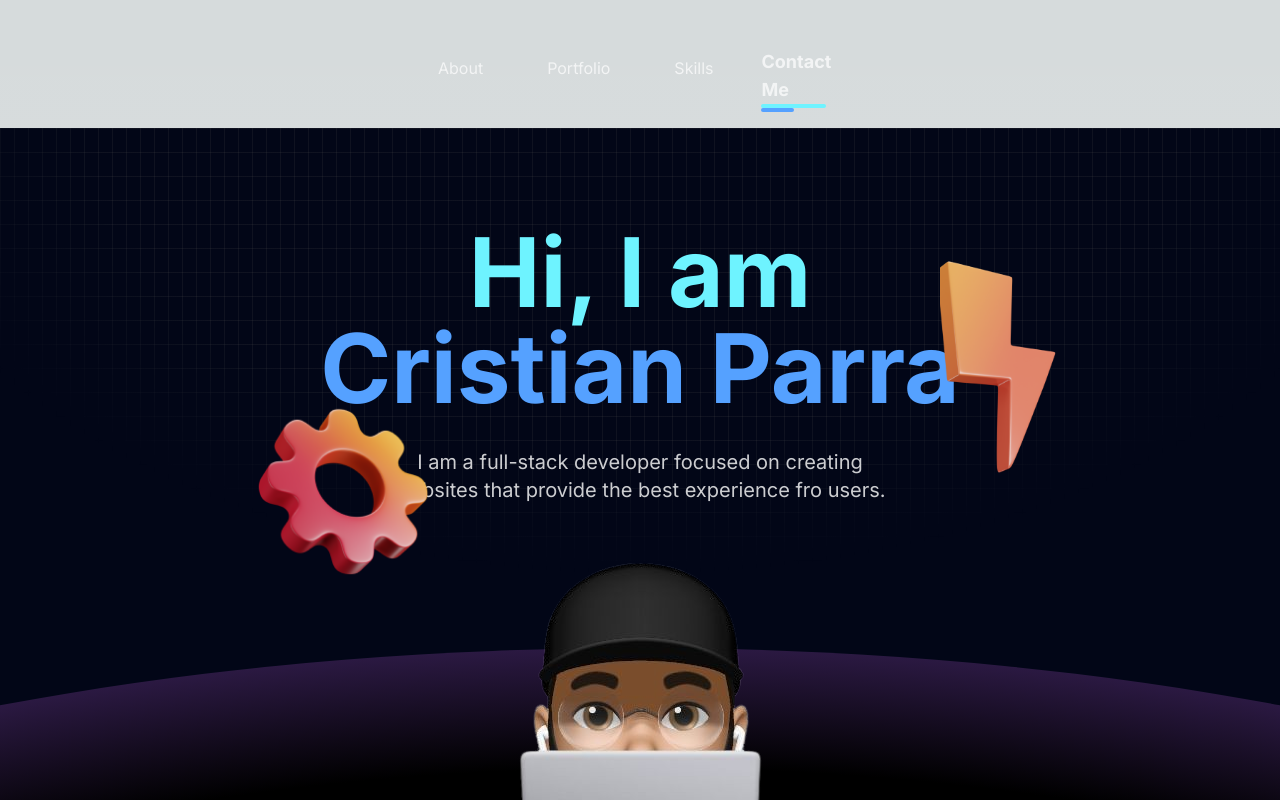
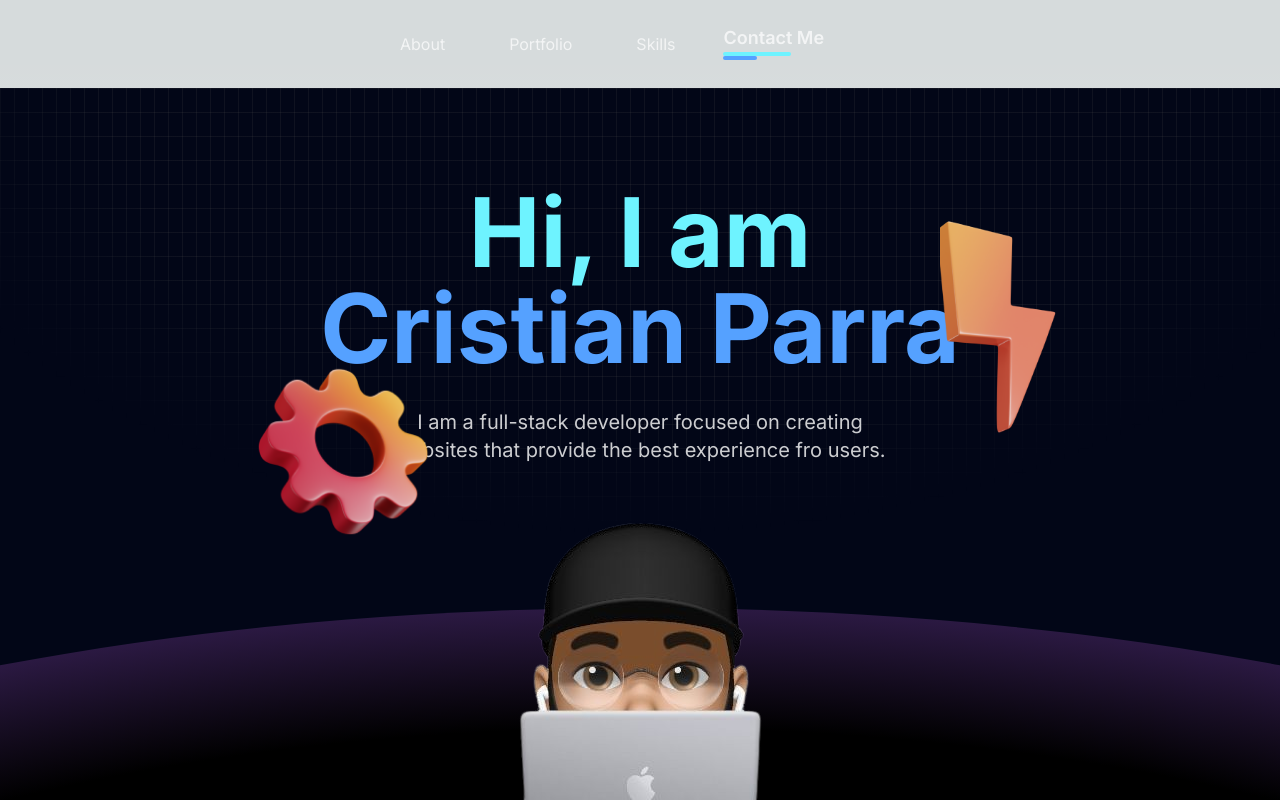
Before and after one commit to JonathanVargas0111/portfolio-orange, a Next.js app: page / in a window 1280 px wide. Shown: the top 800 px of the page. Built offline with nearby package versions, Linux system fonts and the light colour scheme.

Commit message:
fix: correct padding top

```diff
--- a/src/components/Navbar.tsx
+++ b/src/components/Navbar.tsx
@@ -43,8 +43,8 @@ const Navbar = () => {
 
     return (
 
-        <div className='text-white/70 pt-6'>
-            <div className="hidden md:flex items-start px-4 py-2 mx-auto max-w-[500px]">
+        <div className='text-white/70'>
+            <div className="hidden md:flex items-start px-4 py-2 mx-auto max-w-xl ">
                 <ul className='flex flex-row p-4 space-x-8'>
                     {
                         navLinks.map((link, index) => (
@@ -57,7 +57,7 @@ const Navbar = () => {
                     }
                     <li>
                         <a href="#contact" className='group'>
-                            <h1 className='text-lg font-bold text-white/70 cursor-pointer'>Contact Me</h1>
+                            <h1 className='text-lg font-semibold text-white/70 cursor-pointer'>Contact Me</h1>
                             <div className='relative'>
                                 <div className="absolute w-2/3 h-1 transition-all duration-300 ease-out
                             bg-[#6EF3FF] rounded-full group-hover:w-full
```
